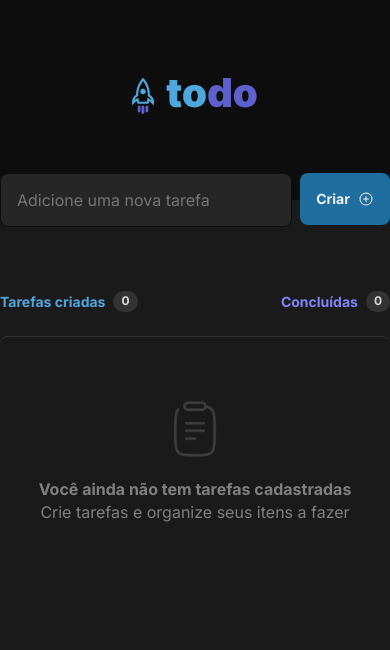
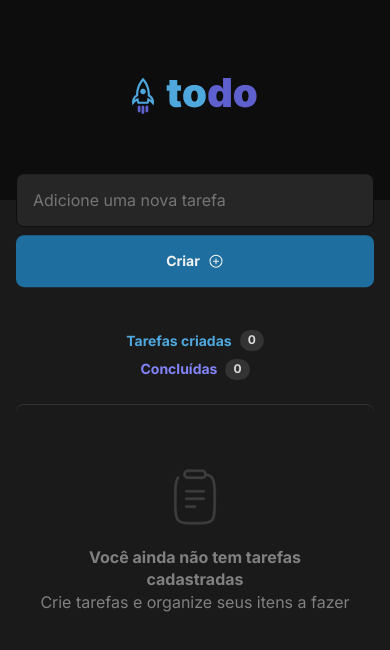
Before and after one commit to andre-lucca/todo-list-desafio-ignite, a React (Vite) app: page / in a window 390 px wide. Shown: the top 650 px of the page. Built offline with nearby package versions, Linux system fonts and the light colour scheme.

Commit message:
add responsiveness and fix duplicated ids

```diff
--- a/src/App.css
+++ b/src/App.css
@@ -14,7 +14,8 @@ header {
 }
 
 main {
-  max-width: 46rem;
+  padding: 0 2rem;
+  max-width: 50rem;
   margin: auto;
 
   cursor: default;
@@ -40,8 +41,7 @@ main {
 }
 
 .task-creator input {
-  flex-grow: 1;
-
+  width: 100%;
   height: 3.375rem;
   padding: 1rem;
 
@@ -66,7 +66,7 @@ main {
   align-items: center;
   gap: 0.5rem;
 
-  width: 5.625rem;
+  min-width: 5.625rem;
   height: 3.25rem;
 
   font-size: var(--text-size-small);
@@ -180,6 +180,9 @@ main {
   justify-content: center;
   align-items: center;
 
+  width: 18px;
+  height: 18px;
+
   position: relative;
 
   cursor: pointer;
@@ -236,8 +239,8 @@ main {
   justify-content: center;
   align-items: center;
 
-  width: 24px;
-  height: 24px;
+  width: 26px;
+  height: 26px;
   padding: 0.25rem;
 
   border-radius: 4px;
@@ -257,3 +260,23 @@ main {
   color: var(--gray-300);
   transition: color 0.2s;
 }
+
+@media screen and (max-width: 26.625rem) {
+  main {
+    padding: 0 1rem;
+  }
+
+  .task-creator {
+    flex-direction: column;
+
+    margin-bottom: 1rem;
+
+    transform: translateY(-23.5%);
+  }
+
+  .task-list-header {
+    flex-direction: column;
+    align-items: center;
+    gap: 0.5rem;
+  }
+}
--- a/src/App.tsx
+++ b/src/App.tsx
@@ -23,8 +23,10 @@ function App() {
   const handleAddTask = (): void => {
     const taskInput = taskInputRef.current as HTMLInputElement
 
+    const lastIdUsed = tasks.at(-1)?.id ?? 0
+
     const newTask: Task = {
-      id: tasks.length + 1,
+      id: lastIdUsed + 1,
       done: false,
       description: taskInput.value
     }
```
